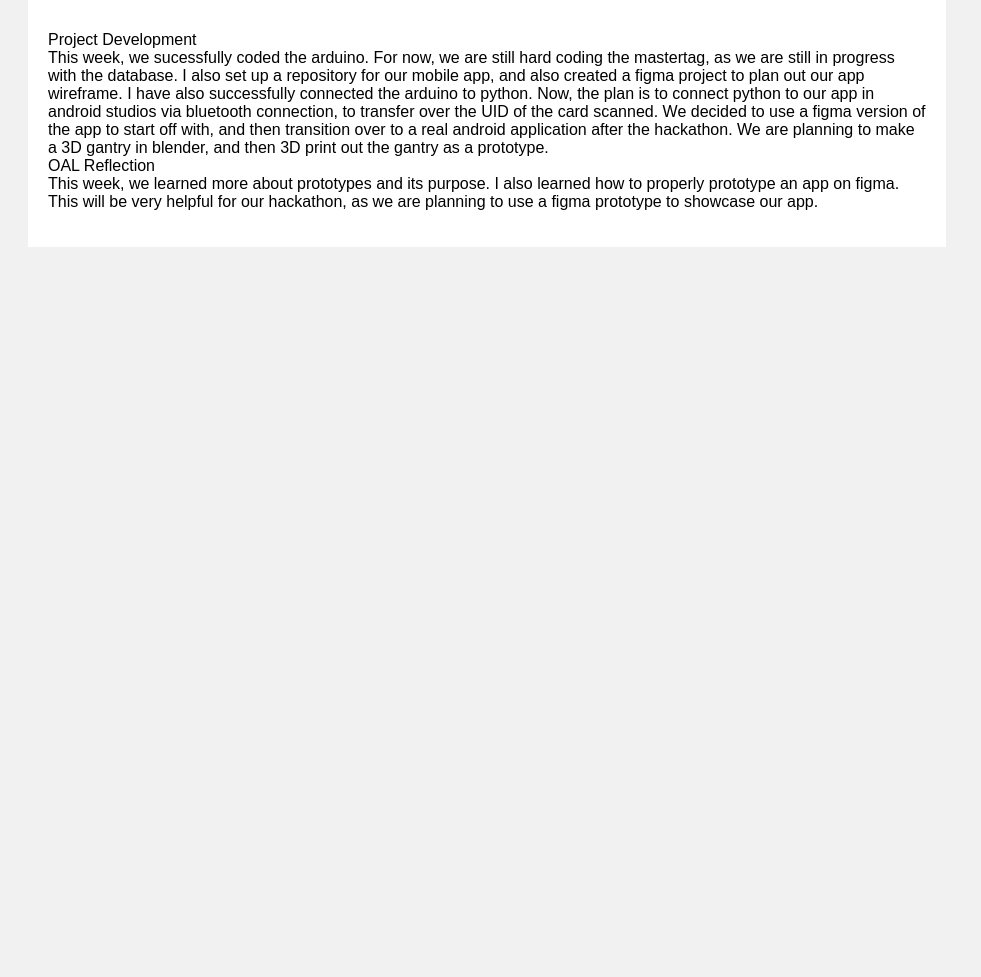
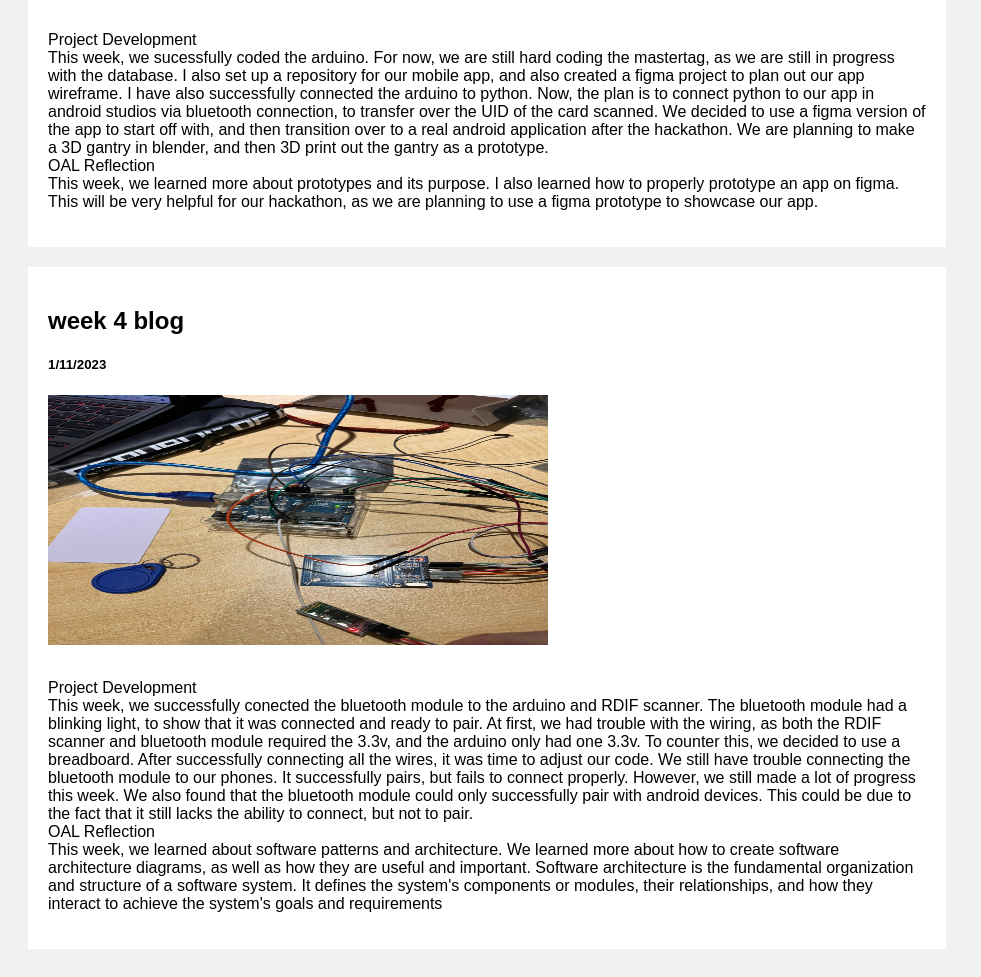
Before and after one commit to wcnjing/PFD-Blog, a plain HTML site: page index.html in a window 1280 px wide. Shown: the part 1649-2626 px from the top of the page, without its empty margins (0-981 px from the left). Before the commit the page ends 1924 px from the top, so only its background shows below. Drawn offline with Linux system fonts and the light colour scheme.

Commit message:
update blog

```diff
--- a/index.html
+++ b/index.html
@@ -52,6 +52,25 @@
           This week, we learned more about prototypes and its purpose. I also learned how to properly prototype an app on figma. This will
           be very helpful for our hackathon, as we are planning to use a figma prototype to showcase our app.
       </div>
+
+      <div class="card">
+        <h2>week 4 blog</h2>
+        <h5>1/11/2023</h5>
+        <img src="images/week 4 image.jpg" alt="week 4 photo" style="height:250px; width:500px;" class="img">
+        <br><br>
+
+        <p>Project Development<br>This week, we successfully conected the bluetooth module to the arduino and RDIF scanner. The bluetooth module
+          had a blinking light, to show that it was connected and ready to pair. At first, we had trouble with the wiring, as both the RDIF scanner and
+          bluetooth module required the 3.3v, and the arduino only had one 3.3v. To counter this, we decided to use a breadboard. After successfully connecting all
+          the wires, it was time to adjust our code. We still have trouble connecting the bluetooth module to our phones. It successfully pairs, but fails to connect
+          properly. However, we still made a lot of progress this week. We also found that the bluetooth module could only successfully pair with android devices. This
+          could be due to the fact that it still lacks the ability to connect, but not to pair.
+          <br>OAL Reflection<br>
+          This week, we learned about software patterns and architecture. We learned more about how to create software architecture diagrams, as well as how they are useful
+        and important. Software architecture is the fundamental organization and structure of a software system. It defines the system's components or modules, their relationships,
+         and how they interact to achieve the system's goals and requirements</aside>
+      </div>
+
     </div>
 
 
```
Also changed, not shown: images/week 4 image.jpg (added).
